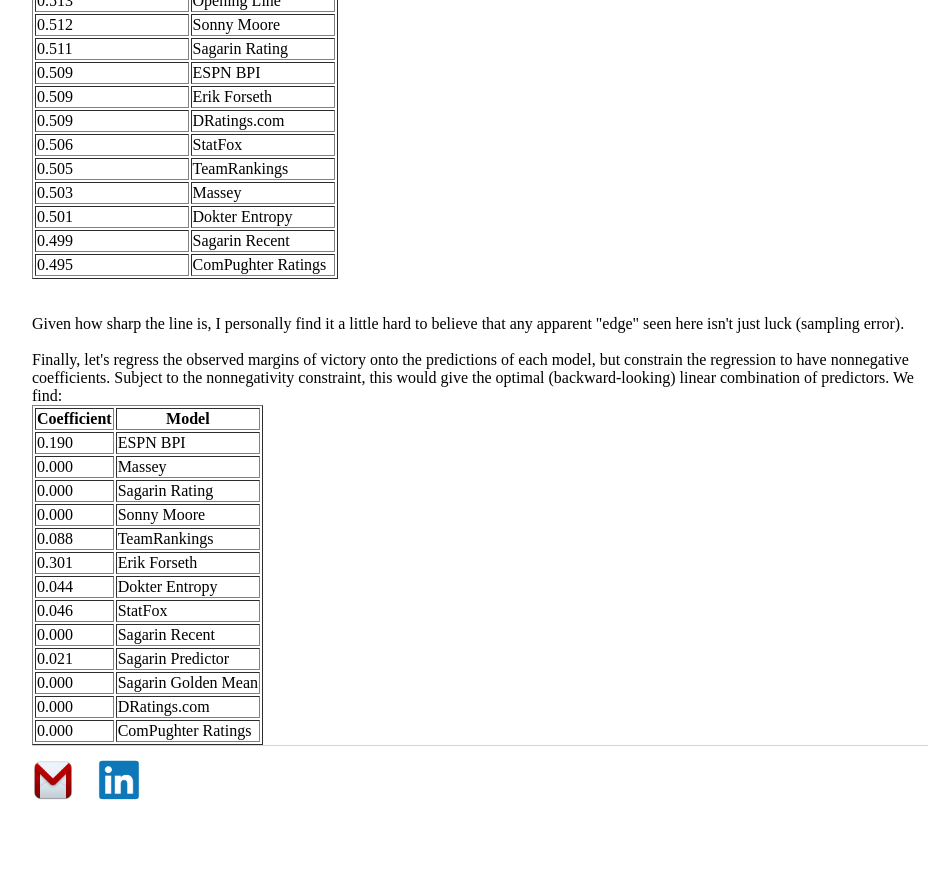
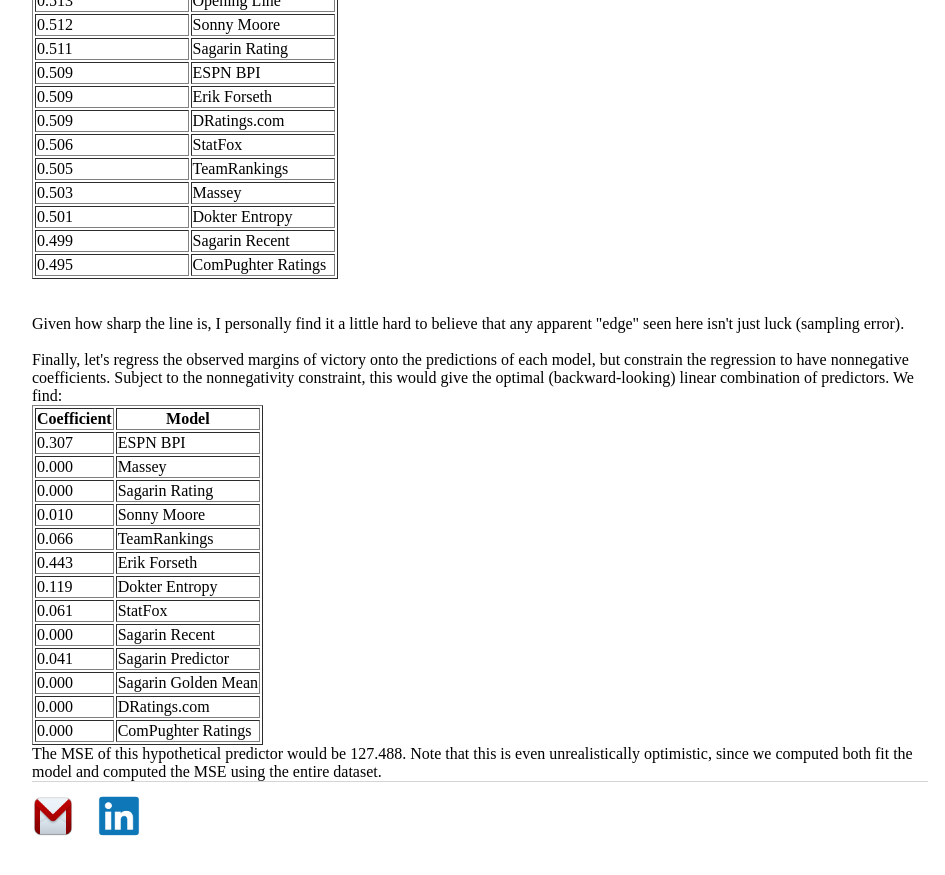
Before and after one commit to erikrforseth/erikrforseth.github.io, a Jekyll site: the page built from about.html, in a window 1280 px wide and 900 px high, scrolled down 1263 px. Shown: the top 875 px of the window, without its empty margins (160-1105 px from the left). Built offline with Jekyll 4.4.1, drawn with Linux system fonts in a browser that asks for light colours; some of the changed text lies outside the part shown.

Commit message:
about page

```diff
--- a/about.html
+++ b/about.html
@@ -11,7 +11,7 @@
 <table border="1" class="dataframe">
   <thead>
     <tr style="text-align: center;">
-      <th>Mean Squared Error</th>
+      <th>Mean Squared Error (MSE)</th>
       <th>Model</th>
     </tr>
   </thead>
@@ -232,7 +232,7 @@
   </thead>
   <tbody>
     <tr>
-      <td>0.190</td>
+      <td>0.307</td>
       <td>ESPN BPI</td>
     </tr>
     <tr>
@@ -244,23 +244,23 @@
       <td>Sagarin Rating</td>
     </tr>
     <tr>
-      <td>0.000</td>
+      <td>0.010</td>
       <td>Sonny Moore</td>
     </tr>
     <tr>
-      <td>0.088</td>
+      <td>0.066</td>
       <td>TeamRankings</td>
     </tr>
     <tr>
-      <td>0.301</td>
+      <td>0.443</td>
       <td>Erik Forseth</td>
     </tr>
     <tr>
-      <td>0.044</td>
+      <td>0.119</td>
       <td>Dokter Entropy</td>
     </tr>
     <tr>
-      <td>0.046</td>
+      <td>0.061</td>
       <td>StatFox</td>
     </tr>
     <tr>
@@ -268,7 +268,7 @@
       <td>Sagarin Recent</td>
     </tr>
     <tr>
-      <td>0.021</td>
+      <td>0.041</td>
       <td>Sagarin Predictor</td>
     </tr>
     <tr>
@@ -284,4 +284,4 @@
       <td>ComPughter Ratings</td>
     </tr>
   </tbody>
-</table>
+</table> The MSE of this hypothetical predictor would be 127.488. Note that this is even unrealistically optimistic, since we computed both fit the model and computed the MSE using the entire dataset.
```
